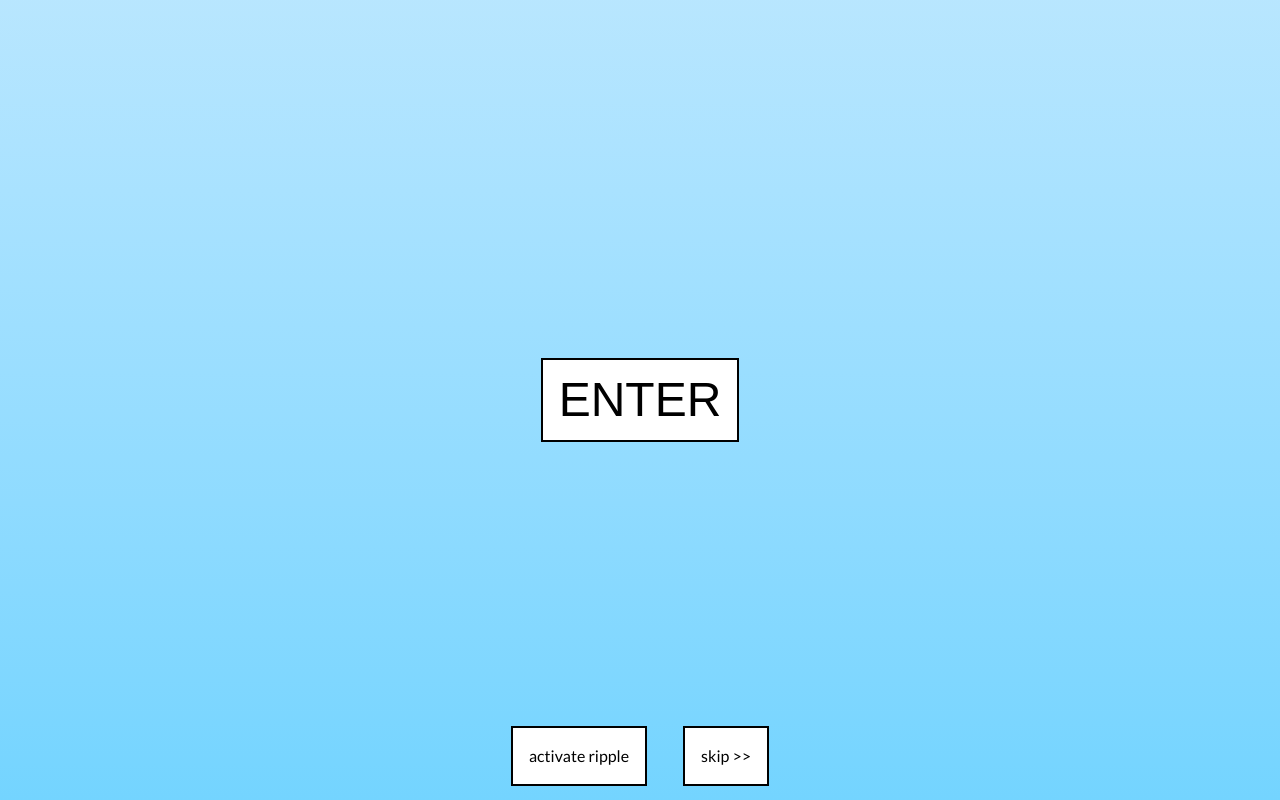
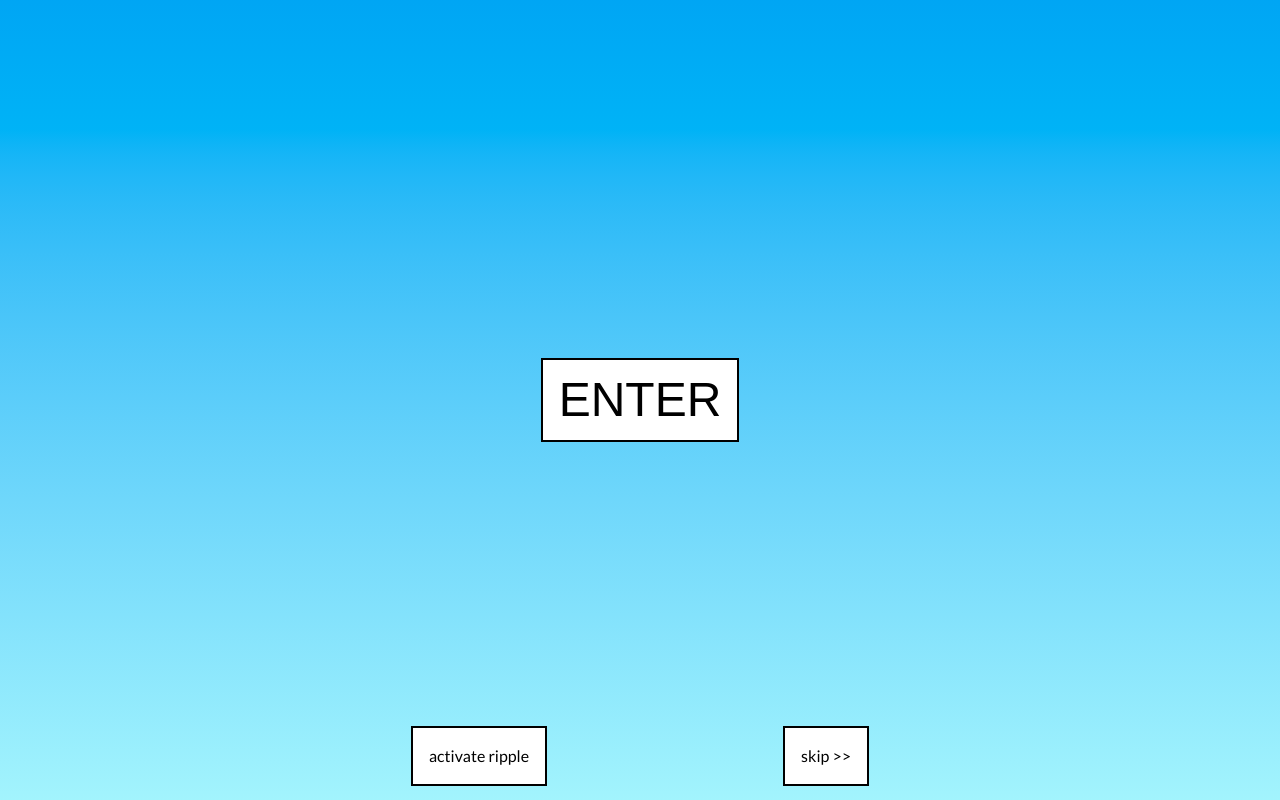
Before and after one commit to JennaBarbara/my-neocities, a Next.js app: page / in a window 1280 px wide. Built offline with nearby package versions, Linux system fonts and the light colour scheme; a web font is replaced by a local one.

Commit message:
using shared Button component + cooler sky gradient

```diff
--- a/app/components/button.tsx
+++ b/app/components/button.tsx
@@ -1,12 +1,22 @@
 
+import { ReactNode } from "react"
 
+interface ButtonProps {
+  children?: ReactNode,
+  className?: string,
+  onClick?: () => void,
+  disabled?: boolean }
 
-export default function EnterButton({onClick:} ){
+export default function Button({children, className, onClick, disabled}: ButtonProps){
 
     return (
-        <button
-        className={`${className} text-5xl z-50 outline-2 outline-black bg-white rounded-md p-4`}
-       >{children}</button>
+      <button
+          className={`${className} cursor-pointer z-50 outline-2 outline-black bg-white p-4 disabled:opacity-50`}
+          onClick={onClick}
+          disabled={disabled}
+       >
+        {children}
+       </button>
     )
 
 }
--- a/app/page.tsx
+++ b/app/page.tsx
@@ -1,11 +1,11 @@
 "use client"
 
-import Link from 'next/link'
 import { motion } from 'framer-motion'
 import { Bruno_Ace_SC } from 'next/font/google'
 import { getHomePath } from'@/app/home/path'
 import { useState} from 'react'
 import { redirect, RedirectType } from 'next/navigation'
+import Button from '@/app/components/button'
 
 const bruno = Bruno_Ace_SC({
   weight: '400'
@@ -13,7 +13,7 @@ const bruno = Bruno_Ace_SC({
 
 const delay = (ms:number) => new Promise(res => setTimeout(res, ms));
 
-const rippleClassName = "absolute outline-15 outline-sky-500 size-1  rounded-full items-center justify-center"
+const rippleClassName = "absolute outline-15 outline-sky-500 size-1 rounded-full items-center justify-center"
 
 const variants = {
   inActive: {
@@ -60,7 +60,7 @@ export default function Entrance() {
 
 
   return (
-      <main className="flex flex-col h-screen w-screen bg-linear-to-t from-sky-300 to-sky-200 items-center justify-center p-2 text-black overflow-hidden">
+      <main className="flex flex-col h-screen w-screen bg-linear-to-t from-cyan-200 to-sky-500 items-center justify-center p-2 text-black overflow-hidden">
 
           <motion.div
             className={rippleClassName}
@@ -83,18 +83,18 @@ export default function Entrance() {
                 animate={isActive ? "active" : "inactive"}
               >
             </motion.div>
-       <button
-            className={`absolute cursor-pointer text-5xl z-50 outline-2 outline-black bg-white  p-4 ${bruno.className}`}
-            onClick={() => enter() }
-            >ENTER</button>
+       <Button
+            className={`absolute  text-5xl z-50  ${bruno.className}`}
+            onClick={() => enter()}
+            >ENTER</Button>
         <div className='absolute bottom-0 m-4'>
-          <button className='z-50 outline-2 outline-black bg-white p-4 mx-5 disabled:opacity-50'
+          <Button className='mx-5 md:mx-30'
            onClick={() =>activateRippleManually()}
            disabled={isActive}
-           >activate ripple</button>
-                    <button className='z-50 outline-2 outline-black bg-white mx-5 p-4 disabled:opacity-50'
+           >activate ripple</Button>
+           <Button className='mx-5 md:mx-30'
            onClick={() =>skip()}
-           >{"skip >>"}</button>
+           >{"skip >>"}</Button>
         </div>
       </main>
   );
```
